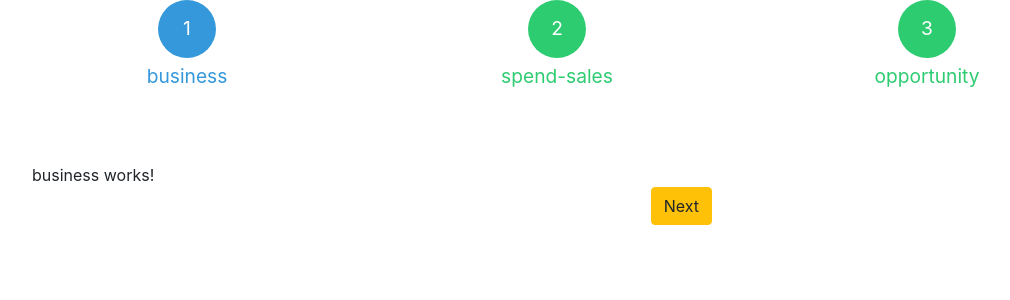
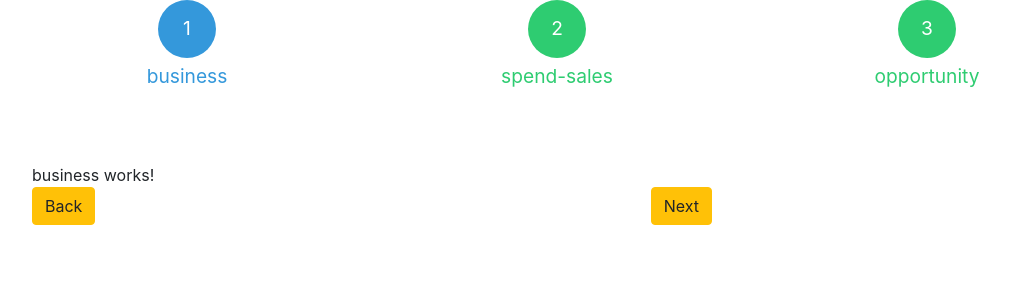
Before and after one commit to ehsankhfr/AngularCI, an Angular app: page /business in a window 1280 px wide. Shown: the top 300 px of the page, without its empty margins (83-1093 px from the left). Built offline with nearby package versions, Linux system fonts and the light colour scheme.

Commit message:
back button added, router fixed

```diff
--- a/src/app/business/business.component.html
+++ b/src/app/business/business.component.html
@@ -12,6 +12,10 @@
       <button type="button" class="pull-right btn btn-warning next-btn" (click)="next()">
         Next
       </button>
+
+      <button type="button" class="pull-left btn btn-warning prev-btn" (click)="previous()">
+        Back
+      </button>
     </div>
   </div>
 </div>
--- a/src/app/business/business.component.ts
+++ b/src/app/business/business.component.ts
@@ -25,4 +25,8 @@ export class BusinessComponent implements OnInit {
   next(): void {
     this.router.navigate(['/', this.step.next(BusinessComponent.STEP)]);
   }
+
+  previous(): void {
+    this.router.navigate(['/', this.step.previous(BusinessComponent.STEP)]);
+  }
 }
--- a/src/app/helpers/appRoutes.ts
+++ b/src/app/helpers/appRoutes.ts
@@ -4,8 +4,8 @@ function appRoutes(routes): Routes {
     return [
       {path: 'home', component: routes.HomeComponent},
       {path: 'business', component: routes.BusinessComponent},
-      {path: 'spendSales', component: routes.SpendSalesComponent},
-      {path: 'oppurtunity', component: routes.OpportunityComponent},
+      {path: 'spend-sales', component: routes.SpendSalesComponent},
+      {path: 'opportunity', component: routes.OpportunityComponent},
       {path: '', redirectTo: '/home', pathMatch: 'full'},
       {path: '**', component: routes.PageNotFoundComponent}
     ];
--- a/src/app/spend-sales/spend-sales.component.html
+++ b/src/app/spend-sales/spend-sales.component.html
@@ -12,6 +12,10 @@
       <button type="button" class="pull-right btn btn-warning next-btn" (click)="next()">
         Next
       </button>
+
+      <button type="button" class="pull-left btn btn-warning prev-btn" (click)="previous()">
+        Back
+      </button>
     </div>
   </div>
 </div>
--- a/src/app/spend-sales/spend-sales.component.ts
+++ b/src/app/spend-sales/spend-sales.component.ts
@@ -25,4 +25,8 @@ export class SpendSalesComponent implements OnInit {
   next(): void {
     this.router.navigate(['/', this.step.next(SpendSalesComponent.STEP)]);
   }
+
+  previous(): void {
+    this.router.navigate(['/', this.step.previous(SpendSalesComponent.STEP)]);
+  }
 }
```
